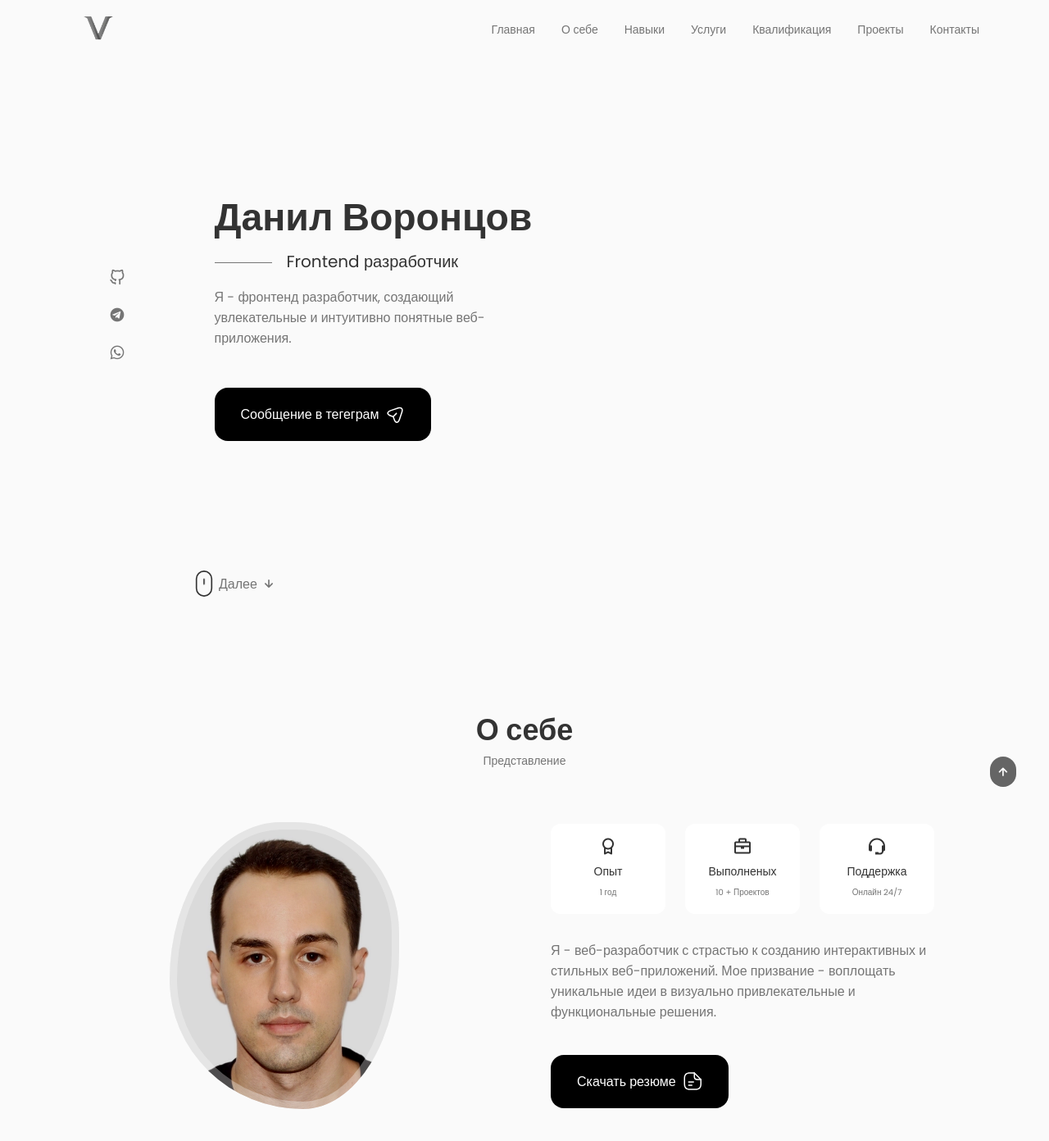
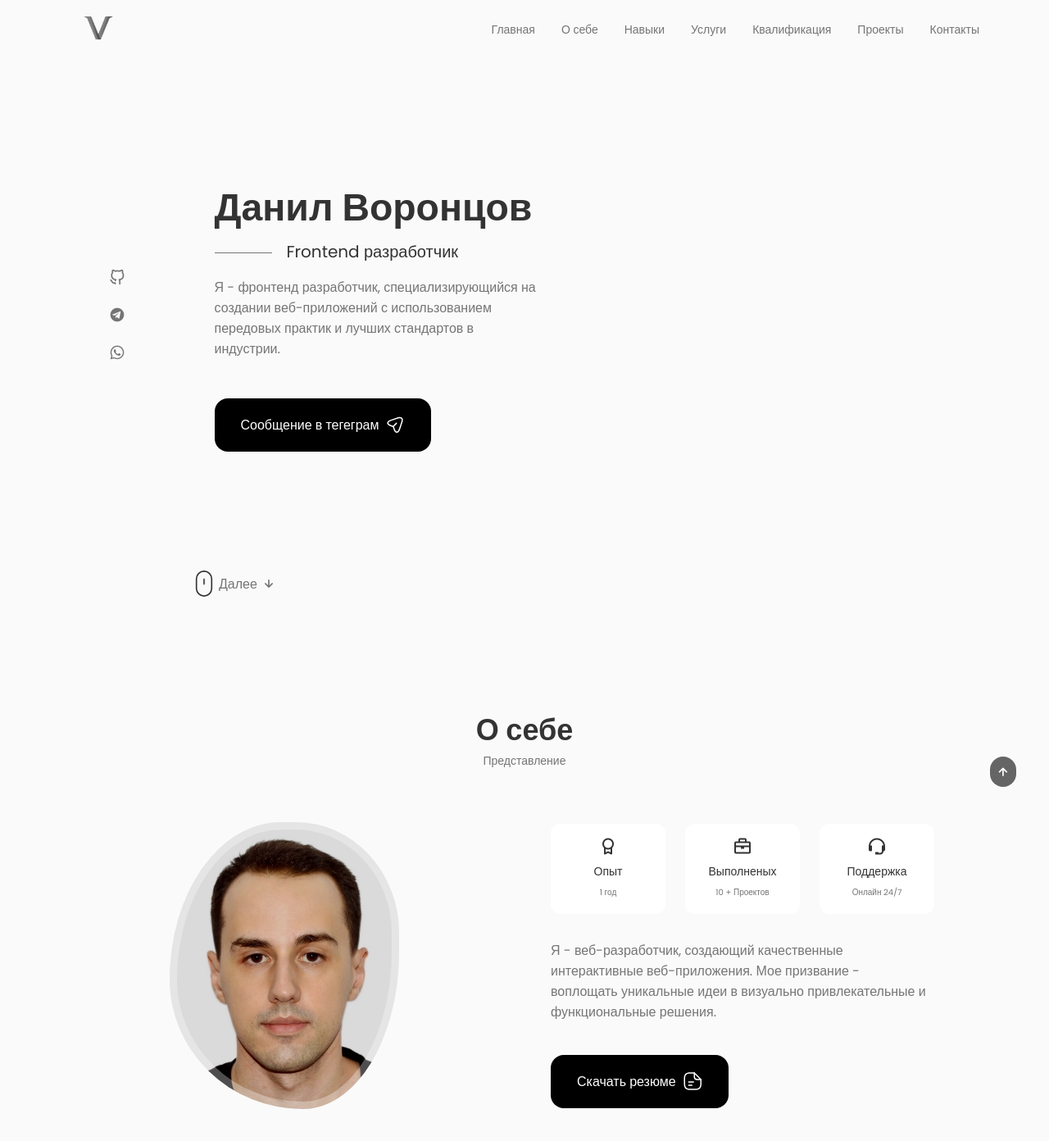
Before and after one commit to Siltrim/web-portfolio, a React (Create React App) app: page / in a window 1280 px wide. Shown: the top 1392 px of the page at 82% size. Built offline with nearby package versions, Linux system fonts and the light colour scheme.

Commit message:
fix resume

```diff
--- a/src/components/about/About.jsx
+++ b/src/components/about/About.jsx
@@ -16,9 +16,8 @@ const About = () => {
           <Info />
 
           <p className="about__description">
-            Я - веб-разработчик с страстью к созданию интерактивных и стильных веб-приложений. Мое
-            призвание - воплощать уникальные идеи в визуально привлекательные и функциональные
-            решения.
+            Я - веб-разработчик, создающий качественные интерактивные веб-приложения. Мое призвание
+            - воплощать уникальные идеи в визуально привлекательные и функциональные решения.
           </p>
 
           <a href={CV} download="" className="button button--flex">
--- a/src/components/home/Data.jsx
+++ b/src/components/home/Data.jsx
@@ -7,7 +7,8 @@ const Data = () => {
 
       <h3 className="home__subtitle">Frontend разработчик</h3>
       <p className="home__description">
-        Я - фронтенд разработчик, создающий увлекательные и интуитивно понятные веб-приложения.
+        Я - фронтенд разработчик, специализирующийся на создании веб-приложений с использованием
+        передовых практик и лучших стандартов в индустрии.
       </p>
 
       <a
```
Also changed, not shown: 1 other file (tests, documents, lock files or other folders).
